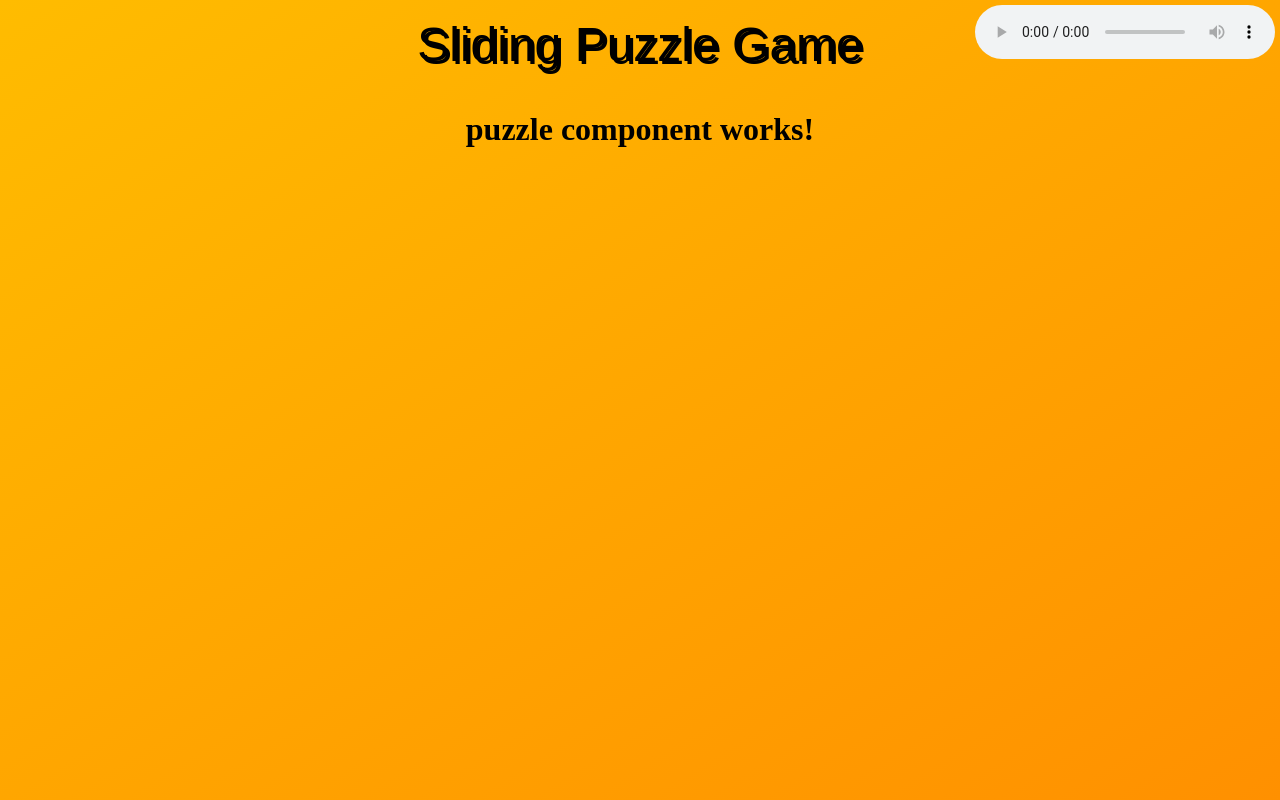
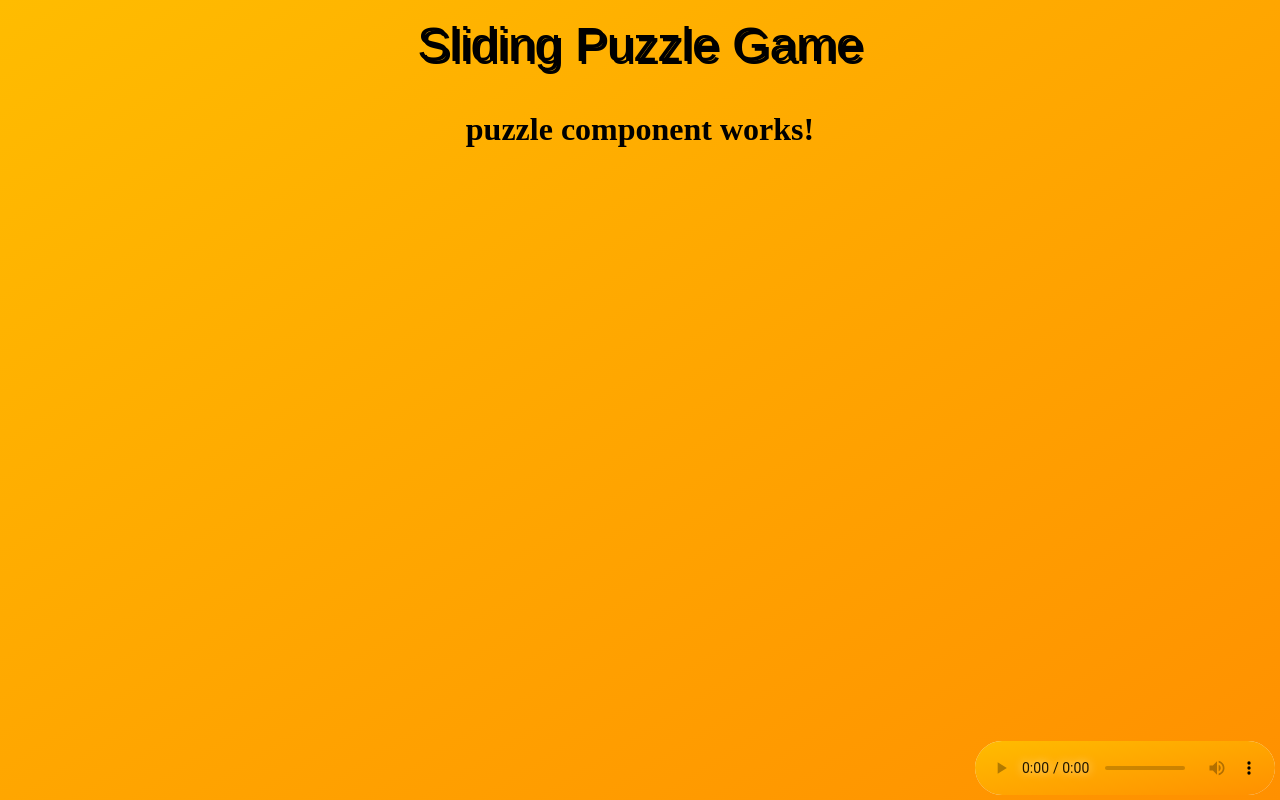
Before and after one commit to Ameer2000Mzori/Sliding-Puzzle-Angular, an Angular app: page / in a window 1280 px wide. Built offline with nearby package versions, Linux system fonts and the light colour scheme; a web font is replaced by a local one.

Commit message:
added more styling to the audio element

```diff
--- a/src/app/app.component.scss
+++ b/src/app/app.component.scss
@@ -1,4 +1,14 @@
 @import url("https://fonts.googleapis.com/css2?family=Bungee+Spice&display=swap");
+
+// custom style variables
+$backgroundColor: linear-gradient(
+  to left top,
+  #ff9000,
+  #ff9b00,
+  #ffa600,
+  #ffb100,
+  #ffbc00
+);
 
 .puzzle-wrapper {
   height: 100vh;
@@ -9,14 +19,7 @@
   padding: 0;
   margin: 0;
   //   background-color: #e1aa74;
-  background-image: linear-gradient(
-    to left top,
-    #ff9000,
-    #ff9b00,
-    #ffa600,
-    #ffb100,
-    #ffbc00
-  );
+  background-image: $backgroundColor;
 
   &.title-wrap {
     height: 100px;
@@ -38,6 +41,54 @@
 
 .audio-El {
   position: absolute;
-  top: 5px;
+  bottom: 5px;
   right: 5px;
 }
+
+.audio-El::-webkit-media-controls-panel {
+  background-image: $backgroundColor;
+  color: #a7a39c;
+  border-radius: 0px;
+
+  &:hover {
+    cursor: url("../assets/custom-hover-cursor.png"), auto;
+  }
+}
+
+.audio-El::-webkit-media-controls-play-button,
+.audio-El::-webkit-media-controls-volume-slider-thumb {
+  border-radius: 0px;
+
+  &:hover {
+    cursor: url("../assets/custom-hover-cursor.png"), auto;
+  }
+}
+
+.audio-El::-webkit-media-controls-play-button::after {
+  content: "\25B6";
+  border-radius: 0px;
+
+  &:hover {
+    cursor: url("../assets/custom-hover-cursor.png"), auto;
+  }
+}
+
+/* Additional styling for other browsers */
+.audio-El::-webkit-media-controls {
+  display: flex;
+  align-items: center;
+  border-radius: 0px;
+
+  &:hover {
+    cursor: url("../assets/custom-hover-cursor.png"), auto;
+  }
+}
+
+.audio-El::-webkit-media-controls-volume-slider-container {
+  margin-right: 10px;
+  border-radius: 0px;
+
+  &:hover {
+    cursor: url("../assets/custom-hover-cursor.png"), auto;
+  }
+}
```
